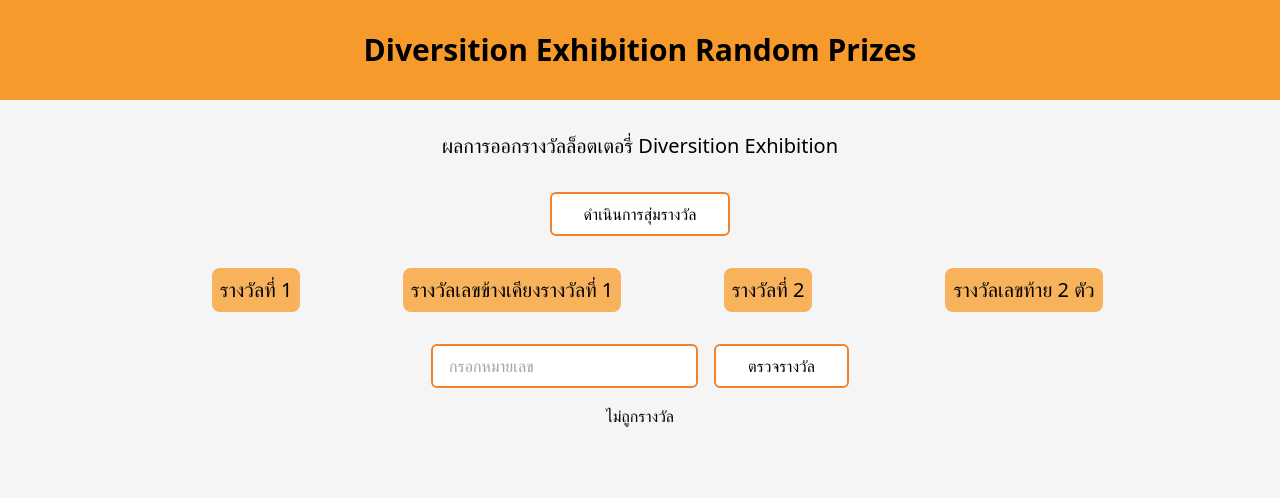
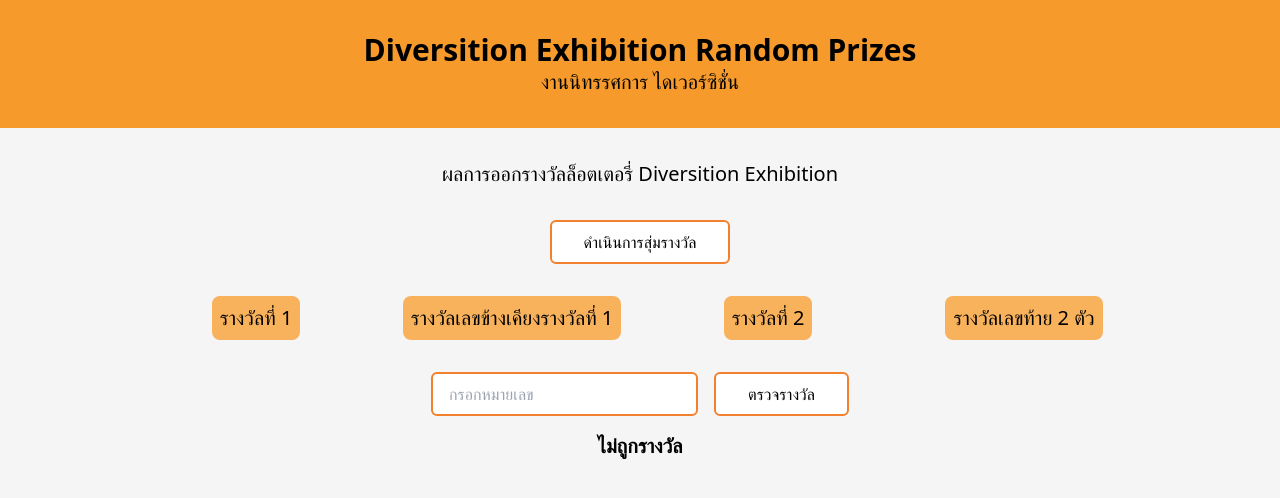
Before and after one commit to WindsurfHUB/Test-Diversition, a React (Vite) app: page / in a window 1280 px wide. Both pictures are taken after a click on the button "ตรวจรางวัล". Shown: the top 498 px of the page. Built offline with nearby package versions, Linux system fonts and the light colour scheme.

Commit message:
Add Thai name in header and Fix congrat word

```diff
--- a/src/components/Header.jsx
+++ b/src/components/Header.jsx
@@ -3,8 +3,9 @@
 function Header() {
   return (
     <div>
-      <div className="bg-[#f69a2b] font-helvetica font-semibold flex justify-center text-3xl py-8">
+      <div className="bg-[#f69a2b] font-helvetica font-semibold flex flex-col items-center text-3xl py-8">
         Diversition Exhibition Random Prizes
+        <div className="text-xl font-thin">งานนิทรรศการ ไดเวอร์ซิชั่น</div>
       </div>
     </div>
   );
--- a/src/components/LotteryChecker.jsx
+++ b/src/components/LotteryChecker.jsx
@@ -23,15 +23,15 @@
     const input = parseInt(inputNumber);
 
     if (input === firstPrice) {
-      setResult("ยินดีด้วยคุณถูกรางวัลที่ 1 และรางวัลเลขท้าย 2 ตัว");
+      setResult("ยินดีด้วย\nคุณถูกรางวัลที่ 1 และรางวัลเลขท้าย 2 ตัว");
       setShowConfetti(true);
       setTimeout(() => setShowConfetti(false), 3000);
     } else if (input === closeToFirstPrice || input === closeToFirstPrice2) {
-      setResult("ยินดีด้วยคุณถูกรางวัลเลขข้างเคียงรางวัลที่ 1");
+      setResult("ยินดีด้วย\nคุณถูกรางวัลเลขข้างเคียงรางวัลที่ 1");
     } else if (secondPrices.includes(input)) {
-      setResult("ยินดีด้วยคุณถูกรางวัลที่ 2");
+      setResult("ยินดีด้วย\nคุณถูกรางวัลที่ 2");
     } else if (input.toString().slice(-2) === lastTwoDigits) {
-      setResult("ยินดีด้วยคุณถูกรางวัลเลขท้าย 2 ตัว");
+      setResult("ยินดีด้วย\nคุณถูกรางวัลเลขท้าย 2 ตัว");
     } else {
       setResult("ไม่ถูกรางวัล");
     }
@@ -64,7 +64,14 @@
       {/* Display the result message if available */}
       {result && (
         <div className="mt-4 text-center">
-          <p>{result}</p>
+          <p className="text-xl font-semibold">
+            {result.split("\n").map((line, index) => (
+              <React.Fragment key={index}>
+                {line}
+                <br /> {/* Line break */}
+              </React.Fragment>
+            ))}
+          </p>
         </div>
       )}
       {/* Confetti effect */}
```
